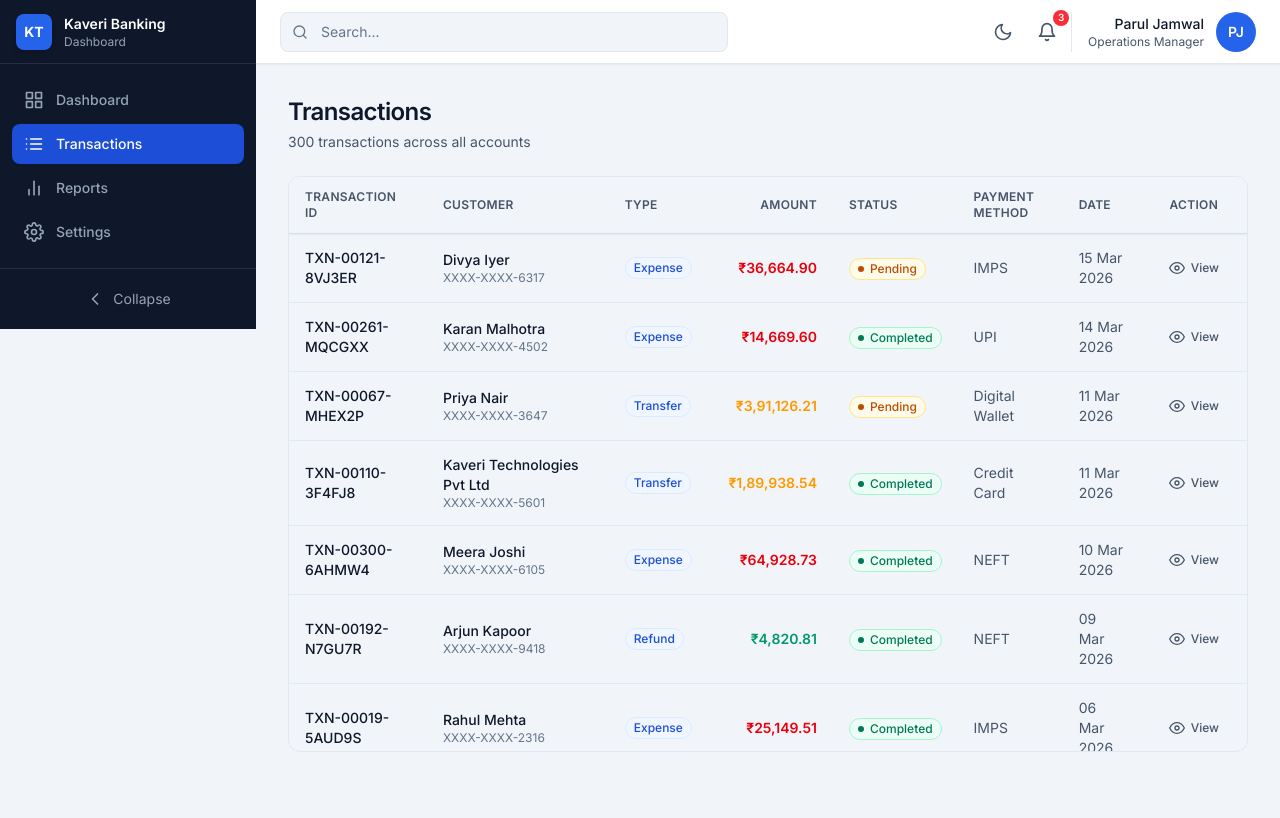
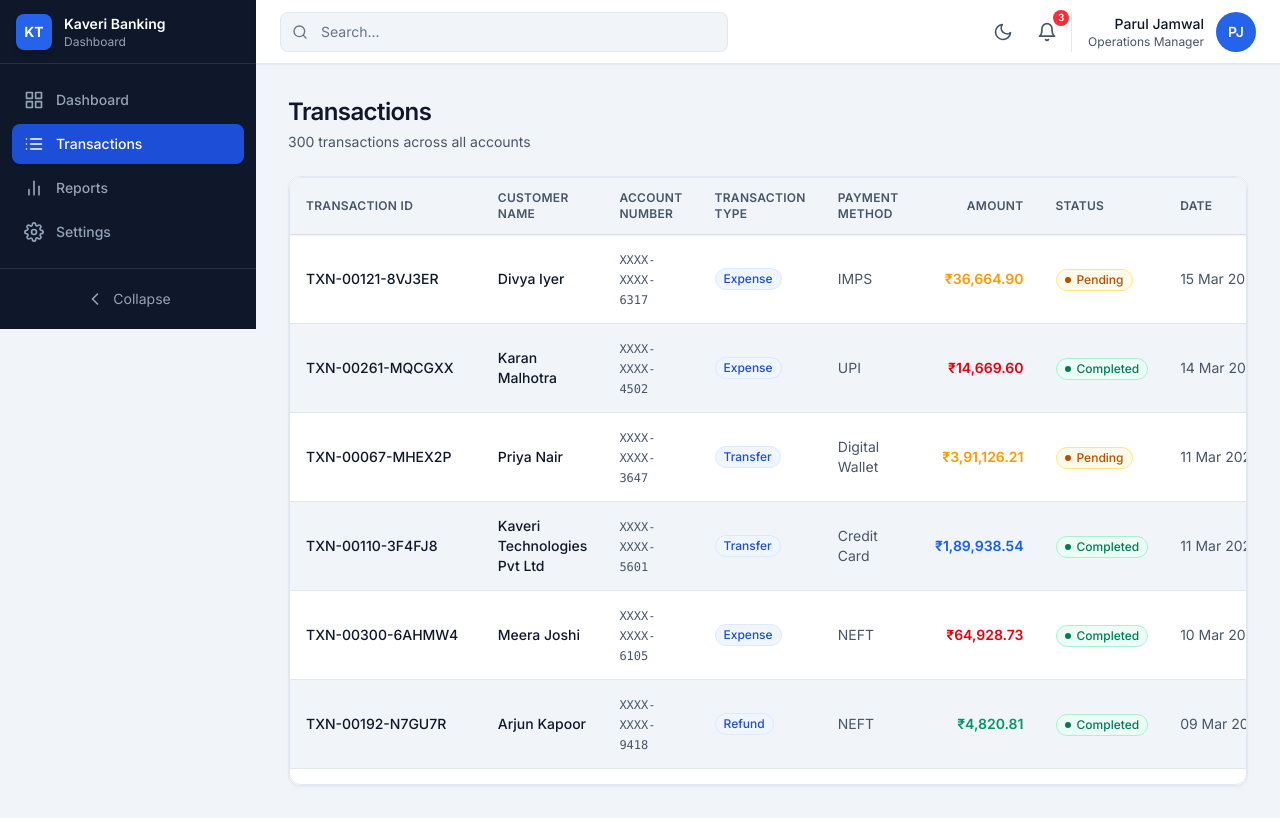
Before and after one commit to paruljamwal/Banking_Transaction_Dashboard, a React (Vite) app: page /transactions in a window 1280 px wide. Built offline with nearby package versions, Linux system fonts and the light colour scheme.

Commit message:
feat: implement transaction table

```diff
--- a/src/components/common/Table.jsx
+++ b/src/components/common/Table.jsx
@@ -16,7 +16,7 @@ function Table({
       )}
     >
       <table
-        className={cn('w-full min-w-[900px] border-collapse text-left text-sm', className)}
+        className={cn('w-full min-w-[1100px] border-collapse text-left text-sm', className)}
         {...props}
       >
         {caption && (
--- a/src/components/transactions/TransactionsTable.jsx
+++ b/src/components/transactions/TransactionsTable.jsx
@@ -1,4 +1,5 @@
 import { FiEye } from 'react-icons/fi'
+import Card from '@components/common/Card'
 import Table from '@components/common/Table'
 import Badge from '@components/common/Badge'
 import Button from '@components/common/Button'
@@ -11,37 +12,52 @@ import { cn } from '@utils/cn'
 
 function TransactionsTable({ transactions }) {
   return (
-    <Table scrollable>
+    <Card padding="none" className="overflow-hidden">
+      <Table scrollable maxHeight="max-h-[calc(100vh-12rem)]">
         <Table.Head sticky>
           <Table.Row>
             <Table.HeaderCell>Transaction ID</Table.HeaderCell>
-          <Table.HeaderCell>Customer</Table.HeaderCell>
-          <Table.HeaderCell>Type</Table.HeaderCell>
-          <Table.HeaderCell align="right">Amount</Table.HeaderCell>
-          <Table.HeaderCell>Status</Table.HeaderCell>
+            <Table.HeaderCell>Customer Name</Table.HeaderCell>
+            <Table.HeaderCell className="hidden sm:table-cell">
+              Account Number
+            </Table.HeaderCell>
+            <Table.HeaderCell>Transaction Type</Table.HeaderCell>
             <Table.HeaderCell className="hidden md:table-cell">
               Payment Method
             </Table.HeaderCell>
-          <Table.HeaderCell className="hidden sm:table-cell">Date</Table.HeaderCell>
+            <Table.HeaderCell align="right">Amount</Table.HeaderCell>
+            <Table.HeaderCell>Status</Table.HeaderCell>
+            <Table.HeaderCell className="hidden lg:table-cell">Date</Table.HeaderCell>
             <Table.HeaderCell align="center">Action</Table.HeaderCell>
           </Table.Row>
         </Table.Head>
 
         <Table.Body>
           {transactions.length === 0 ? (
-          <Table.Empty colSpan={8} message="No transactions found" />
+            <Table.Empty colSpan={9} message="No transactions found" />
           ) : (
-          transactions.map((txn) => (
-            <Table.Row key={txn.id}>
+            transactions.map((txn, index) => (
+              <Table.Row
+                key={txn.id}
+                className={cn(
+                  index % 2 === 1 && 'bg-bg',
+                  'hover:bg-primary-50/40',
+                )}
+              >
                 <Table.Cell>
-                <span className="font-medium text-text">{txn.transactionId}</span>
+                  <span className="whitespace-nowrap font-medium text-text">
+                    {txn.transactionId}
+                  </span>
                 </Table.Cell>
 
                 <Table.Cell>
-                <div className="min-w-[140px]">
-                  <p className="font-medium text-text">{txn.customerName}</p>
-                  <p className="text-xs text-muted">{txn.accountNumber}</p>
-                </div>
+                  <span className="font-medium text-text">{txn.customerName}</span>
+                </Table.Cell>
+
+                <Table.Cell className="hidden sm:table-cell">
+                  <span className="font-mono text-xs text-text-secondary">
+                    {txn.accountNumber}
+                  </span>
                 </Table.Cell>
 
                 <Table.Cell>
@@ -50,11 +66,15 @@ function TransactionsTable({ transactions }) {
                   </Badge>
                 </Table.Cell>
 
+                <Table.Cell className="hidden md:table-cell">
+                  <span className="text-text-secondary">{txn.paymentMethod}</span>
+                </Table.Cell>
+
                 <Table.Cell align="right">
                   <span
                     className={cn(
-                    'font-semibold',
-                    getAmountColorClass(txn.transactionType),
+                      'whitespace-nowrap font-semibold',
+                      getAmountColorClass(txn.transactionType, txn.status),
                     )}
                   >
                     {formatCurrency(txn.amount)}
@@ -71,22 +91,21 @@ function TransactionsTable({ transactions }) {
                   </Badge>
                 </Table.Cell>
 
-              <Table.Cell className="hidden md:table-cell">
-                <span className="text-text-secondary">{txn.paymentMethod}</span>
-              </Table.Cell>
-
-              <Table.Cell className="hidden sm:table-cell">
-                <span className="text-text-secondary">{formatDate(txn.date)}</span>
+                <Table.Cell className="hidden lg:table-cell">
+                  <span className="whitespace-nowrap text-text-secondary">
+                    {formatDate(txn.date)}
+                  </span>
                 </Table.Cell>
 
                 <Table.Cell align="center">
                   <Button
                     variant="ghost"
                     size="sm"
-                  aria-label={`View ${txn.transactionId}`}
+                    aria-label={`View details for ${txn.transactionId}`}
                     leftIcon={<FiEye className="h-4 w-4" />}
                   >
-                  <span className="hidden lg:inline">View</span>
+                    <span className="hidden xl:inline">View Details</span>
+                    <span className="xl:hidden">View</span>
                   </Button>
                 </Table.Cell>
               </Table.Row>
@@ -94,6 +113,7 @@ function TransactionsTable({ transactions }) {
           )}
         </Table.Body>
       </Table>
+    </Card>
   )
 }
 
--- a/src/utils/transactionDisplay.js
+++ b/src/utils/transactionDisplay.js
@@ -1,16 +1,19 @@
 import { TRANSACTION_TYPES } from '@constants/transactionTypes'
+import { STATUS } from '@constants/status'
 
-const AMOUNT_COLOR_MAP = {
+const TYPE_AMOUNT_COLORS = {
   [TRANSACTION_TYPES.INCOME]: 'text-emerald-600',
   [TRANSACTION_TYPES.EXPENSE]: 'text-red-600',
-  [TRANSACTION_TYPES.TRANSFER]: 'text-amber-500',
+  [TRANSACTION_TYPES.TRANSFER]: 'text-blue-600',
   [TRANSACTION_TYPES.REFUND]: 'text-emerald-600',
 }
 
 /**
  * @param {string} transactionType
+ * @param {string} [status]
  * @returns {string}
  */
-export function getAmountColorClass(transactionType) {
-  return AMOUNT_COLOR_MAP[transactionType] || 'text-text'
+export function getAmountColorClass(transactionType, status) {
+  if (status === STATUS.PENDING) return 'text-amber-500'
+  return TYPE_AMOUNT_COLORS[transactionType] || 'text-text'
 }
```
Lines whose indentation alone changed are shown as unchanged.
